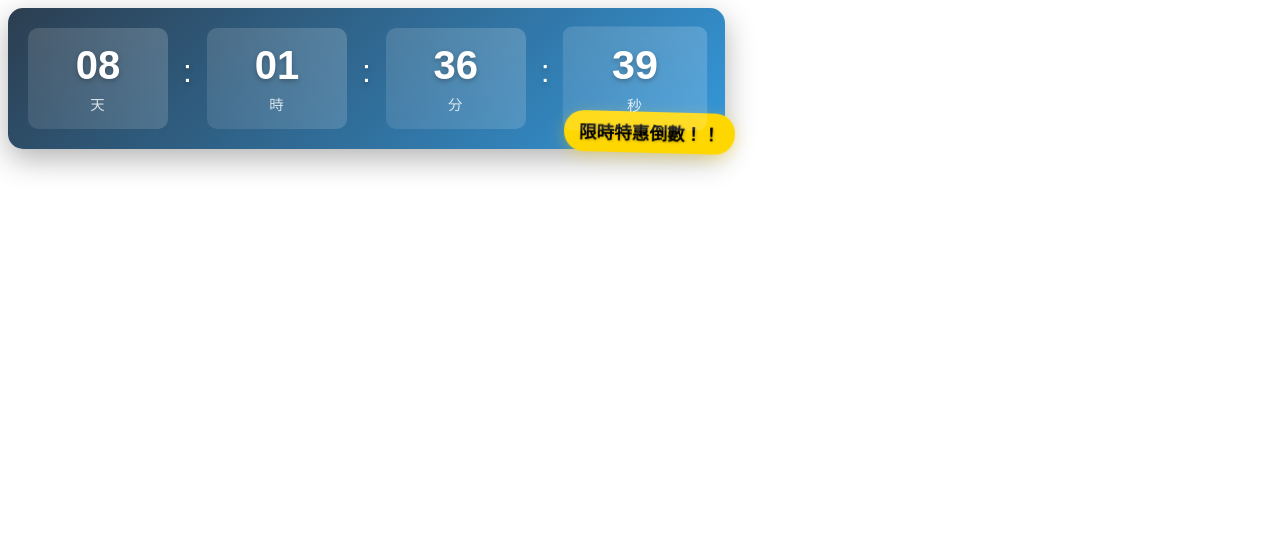
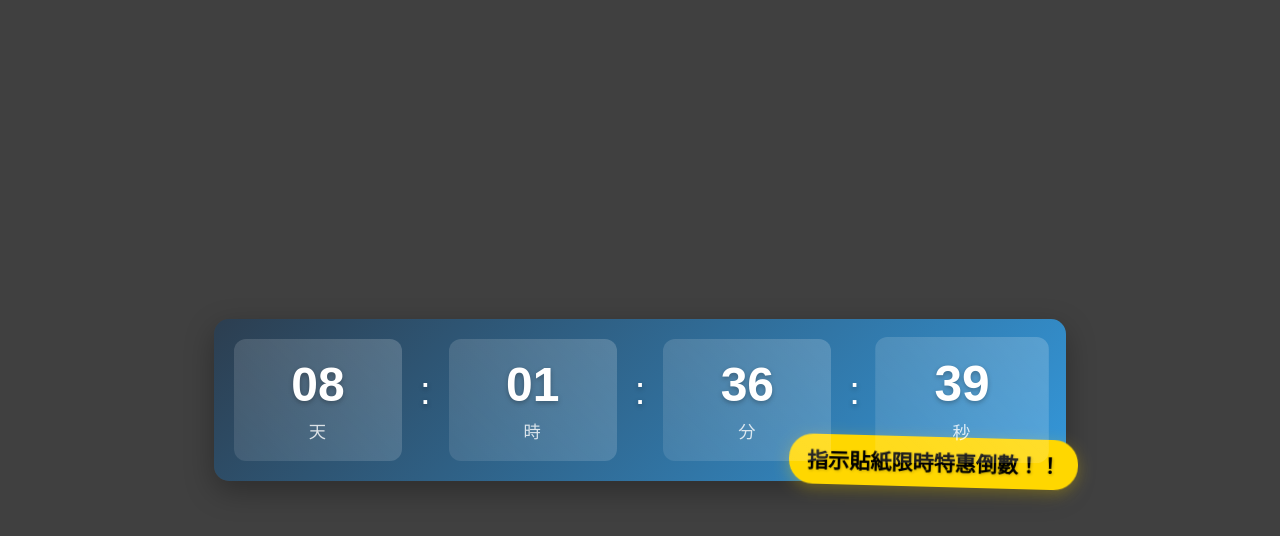
Before and after one commit to TimChang19980409/timer-count, a plain HTML site: page index.html in a window 1280 px wide. Drawn offline with Linux system fonts and the light colour scheme.

Commit message:
[EDIT] 修改動畫內容

```diff
--- a/index.html
+++ b/index.html
@@ -7,7 +7,7 @@
   </head>
   <body>
     <div class="countdown-container">
-      <div class="sale-badge">限時特惠倒數！！</div>
+      <div class="sale-badge">指示貼紙限時特惠倒數！！</div>
       <div class="time-block">
         <div class="time-card days">
           <div class="number"></div>
@@ -32,11 +32,27 @@
     </div>
 
     <style>
+
+      * {
+        margin: 0;
+        padding: 0;
+      }
+
+      body {
+        background-color: #404040;
+        display: flex;
+        justify-content: center;
+        align-items: center;
+
+        height: 100vh;
+      }
+
       .countdown-container {
         position: relative;
         font-family: "Arial", sans-serif;
         background: linear-gradient(135deg, #2c3e50, #3498db);
         padding: 20px;
+
         border-radius: 15px;
         display: inline-block;
         box-shadow: 0 10px 30px rgba(0, 0, 0, 0.3);
@@ -45,15 +61,15 @@
       .time-block {
         display: flex;
         align-items: center;
-        gap: 15px;
+        gap: 18px;
       }
 
       .time-card {
         background: rgba(255, 255, 255, 0.1);
-        padding: 15px 25px;
-        border-radius: 10px;
+        padding: 18px 30px;
+        border-radius: 12px;
         text-align: center;
-        min-width: 90px;
+        min-width: 108px;
         position: relative;
         overflow: hidden;
       }
@@ -73,16 +89,16 @@
       }
 
       .number {
-        font-size: 2.5em;
+        font-size: 3em;
         font-weight: bold;
         color: #fff;
         text-shadow: 0 2px 5px rgba(0, 0, 0, 0.3);
-        margin-bottom: 5px;
+        margin-bottom: 6px;
         transition: all 0.3s ease;
       }
 
       .label {
-        font-size: 0.9em;
+        font-size: 1.08em;
         color: rgba(255, 255, 255, 0.8);
         text-transform: uppercase;
         letter-spacing: 1px;
@@ -90,8 +106,8 @@
 
       .separator {
         color: #fff;
-        font-size: 2em;
-        margin-top: -15px;
+        font-size: 2.4em;
+        margin-top: -18px;
         text-shadow: 0 2px 5px rgba(0, 0, 0, 0.3);
       }
 
@@ -115,14 +131,14 @@
       /* 修改限時特惠標示的樣式 */
       .sale-badge {
         position: absolute;
-        bottom: -10px;
-        right: -10px;
+        bottom: -12px;
+        right: -12px;
         background: #ffd700;
         color: #000;
-        padding: 8px 15px;
-        border-radius: 20px;
+        padding: 10px 18px;
+        border-radius: 24px;
         font-weight: bold;
-        font-size: 1.1em;
+        font-size: 1.32em;
         box-shadow: 0 4px 15px rgba(255, 215, 0, 0.3);
         animation: float 3s ease-in-out infinite;
         text-shadow: 1px 1px 3px rgba(0, 0, 0, 0.2);
@@ -140,6 +156,27 @@
           transform: translateY(0) rotate(0deg);
         }
       }
+
+      /* 添加活動截止的樣式 */
+      .expired-message {
+        font-size: 2.4em;
+        color: #ff4444;
+        font-weight: bold;
+        text-shadow: 0 2px 5px rgba(0, 0, 0, 0.3);
+        padding: 30px;
+        background: rgba(255, 255, 255, 0.1);
+        border-radius: 12px;
+        animation: fadeIn 0.5s ease-in;
+      }
+
+      @keyframes fadeIn {
+        from {
+          opacity: 0;
+        }
+        to {
+          opacity: 1;
+        }
+      }
     </style>
 
     <script>
@@ -152,10 +189,11 @@
 
         // 如果時間到了
         if (distance < 0) {
-          document.querySelector('.days .number').textContent = '00';
-          document.querySelector('.hours .number').textContent = '00';
-          document.querySelector('.minutes .number').textContent = '00';
-          document.querySelector('.seconds .number').textContent = '00';
+          document.querySelector('.time-block').innerHTML = `
+            <div class="expired-message">
+              特惠活動已截止
+            </div>
+          `;
           return;
         }
 
@@ -192,5 +230,7 @@
       // 每秒更新
       setInterval(updateCountdown, 1000);
     </script>
+
+
   </body>
 </html>
```
